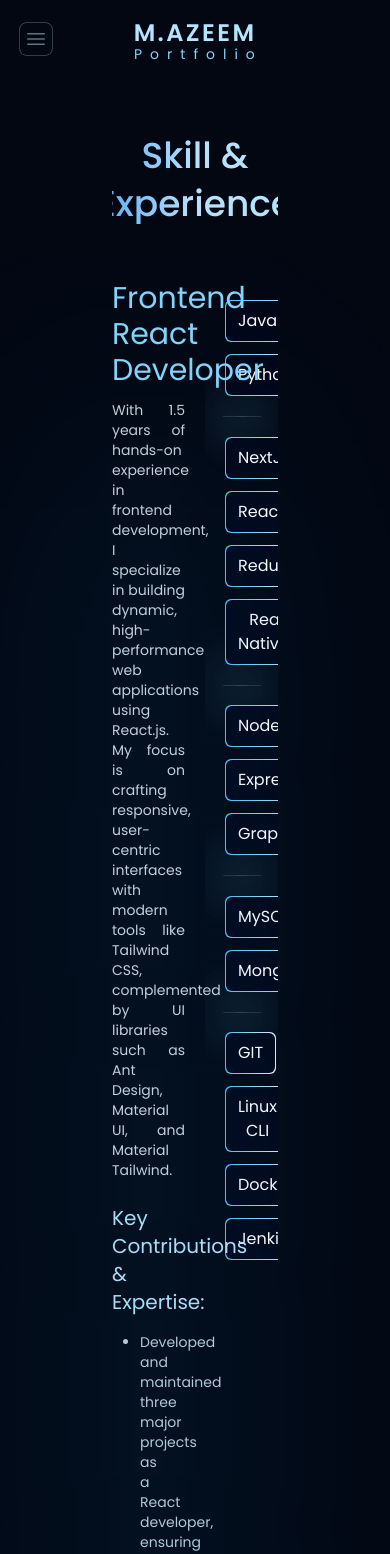
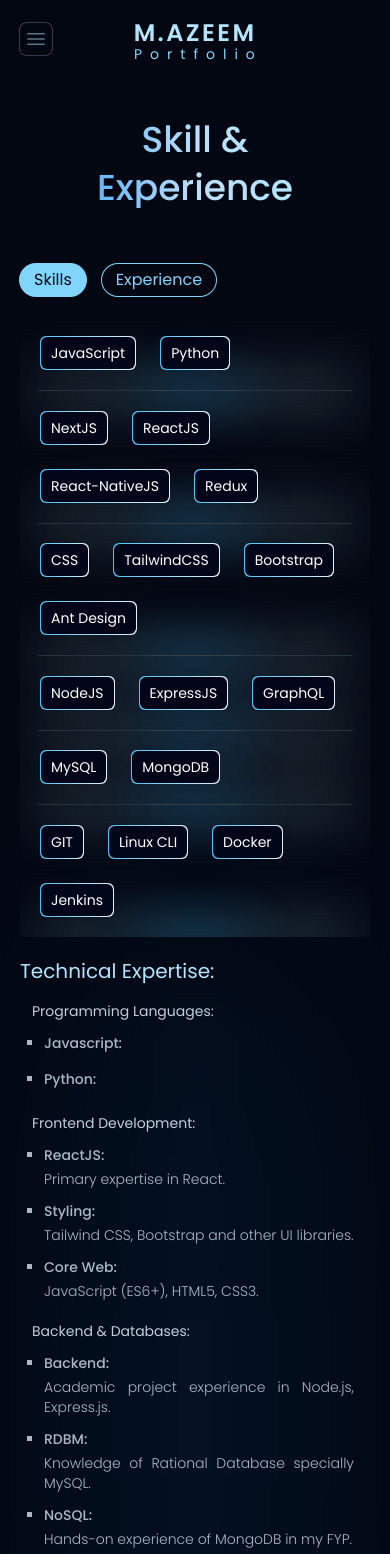
Before and after one commit to MAzeemSidd/M_Azeem_PortFolio, a Next.js app: page /skills in a window 390 px wide. Shown: the top 1554 px of the page. Built offline with nearby package versions, Linux system fonts and the light colour scheme.

Commit message:
Make Skills and Contact routes responsive.

```diff
--- a/src/components/links/About/index.tsx
+++ b/src/components/links/About/index.tsx
@@ -5,6 +5,14 @@ import { BuildingSVG, BriefcaseSVG } from './svgs'
 const About: FC<{}> = () => {
   return (
     <div className='h-auto overflow-x-hidden grid grid-flow-row grid-cols-1 pt-3 lg:pt-5 pb-16'>
+
+      <div className='place-items-center my-5'>
+        <div className=' grid place-items-center text-4xl font-medium text-transparent
+          bg-clip-text bg-gradient-to-r from-blue-300 via-blue-100 to-light-blue-100'>
+          <span>Personal Info</span>
+        </div>
+      </div>
+
       <InfoSection heading='Working Experience'>
         <InfoDiv
           heading='Reactjs Developer'
--- a/src/components/links/Contacts/index.tsx
+++ b/src/components/links/Contacts/index.tsx
@@ -1,17 +1,54 @@
 import { FC } from "react"
 import { ContactDetail } from './contact_detail'
-import { EnvelopeSVG, PhoneSVG, GitHubSVG, LinkedInSVG } from './svgs'
+import { EnvelopeSVG, PhoneSVG, GitHubSVG, LinkedInSVG, CopySVG, MailSVG, GotoSVG } from './svgs'
+
+const ContactBox = () => (
+  <div className="w-[300px] h-[180px] lg:h-[150px] relative group">
+    <div className="absolute z-10 top-0 left-1/2 -translate-x-1/2 size-12 rounded-full ring-1 ring-light-blue-200 text-light-blue-100 bg-[#020618] place-content-center place-items-center">
+      <MailSVG />
+    </div>
+    <div className="absolute z-0 w-full h-[85%] bg-gradient-to-r from-light-blue-300 to-blue-50 bottom-0 rounded-lg p-[1px]">
+      <div className="bg-blue-gray-900 w-full h-full rounded-lg place-content-end place-items-center space-y-10">
+          <div className="h-[85%] lg:h-[80%] pt-2 pb-5 flex flex-col justify-between items-center gap-2">
+            <div className="text-sm tracking-wider">Email</div>
+            <div className="flex flex-col items-center gap-2 lg:gap-0 lg:flex-row">
+              <div className="bg-gray-900 p-3 text-xs rounded-md lg:rounded-none lg:rounded-s-md">m.azeemsiddiqui94@gmail.com</div>
+              <div className="flex flex-row gap-3 lg:gap-0">
+                <div className="bg-white/20 hover:bg-white/30 active:bg-white/40 py-2 lg:py-3 px-2.5 flex flex-row items-center gap-1 lg:gap-0 lg:block lg:place-content-center cursor-pointer rounded-md lg:rounded-none">
+                  <div className="lg:hidden text-sm">Copy</div>
+                  <CopySVG width={15} height={15} />
+                </div>
+                <div className="bg-white/20 hover:bg-white/30 active:bg-white/40 py-2 lg:py-3 px-2.5 flex flex-row items-center gap-1 lg:gap-0 lg:block lg:place-content-center cursor-pointer rounded-md lg:rounded-none lg:rounded-e-md">
+                  <div className="lg:hidden text-sm">Mail to</div>
+                  <GotoSVG width={15} height={15} />
+                </div>
+              </div>
+            </div>
+          </div>
+      </div>
+    </div>
+  </div>
+)
 
 const Contact: FC<{}> = () => {
   return (
-    <div className="w-full max-w-[1440px] h-[calc(100vh-80px)] grid grid-flow-row place-content-center">
-      <div className="max-w-[60vw] w-full space-y-5 pb-20">
-        <div className="text-center text-5xl font-light text-transparent bg-clip-text bg-gradient-to-r from-blue-300 to-white pb-5">Contact Us</div>
-        <ContactDetail Icon={<EnvelopeSVG />} title='Email' text='m.azeemsiddiqui94@gmail.com' />
-        <ContactDetail Icon={<PhoneSVG />} title='Cell #' text='+92 316 2680990' />
-        <ContactDetail Icon={<GitHubSVG />} title='GitHub' link='https://github.com/MAzeemSidd' />
-        <ContactDetail Icon={<LinkedInSVG />} title='LinkedIn' link='https://www.linkedin.com/in/muhammad-azeem-siddiqui-2a0a53277/' />
-      </div>
+    <div className="w-full max-w-[1440px] h-auto lg:h-[calc(100vh-80px)] grid grid-flow-row place-content-center">
+        <div className='place-items-center my-8'>
+          <div className=' grid place-items-center text-4xl font-medium text-transparent
+            bg-clip-text bg-gradient-to-r from-blue-300 via-blue-100 to-light-blue-100'>
+            <span>Contact</span>
+          </div>
+        </div>
+
+        <ContactBox />
+
+        {/* <div className="max-w-[60vw] w-full space-y-5 pb-20"> */}
+            {/* <div className="text-center text-5xl font-light text-transparent bg-clip-text bg-gradient-to-r from-blue-300 to-white pb-5">Contact Us</div> */}
+          {/* <ContactDetail Icon={<EnvelopeSVG />} title='Email' text='m.azeemsiddiqui94@gmail.com' />
+          <ContactDetail Icon={<PhoneSVG />} title='Cell #' text='+92 316 2680990' />
+          <ContactDetail Icon={<GitHubSVG />} title='GitHub' link='https://github.com/MAzeemSidd' />
+          <ContactDetail Icon={<LinkedInSVG />} title='LinkedIn' link='https://www.linkedin.com/in/muhammad-azeem-siddiqui-2a0a53277/' /> */}
+        {/* </div> */}
     </div>
   )
 }
--- a/src/components/links/Contacts/svgs.tsx
+++ b/src/components/links/Contacts/svgs.tsx
@@ -27,3 +27,29 @@ export const LinkedInSVG = () => (
     d="M0 1.146C0 .513.526 0 1.175 0h13.65C15.474 0 16 .513 16 1.146v13.708c0 .633-.526 1.146-1.175 1.146H1.175C.526 16 0 15.487 0 14.854zm4.943 12.248V6.169H2.542v7.225zm-1.2-8.212c.837 0 1.358-.554 1.358-1.248c-.015-.709-.52-1.248-1.342-1.248S2.4 3.226 2.4 3.934c0 .694.521 1.248 1.327 1.248zm4.908 8.212V9.359c0-.216.016-.432.08-.586c.173-.431.568-.878 1.232-.878c.869 0 1.216.662 1.216 1.634v3.865h2.401V9.25c0-2.22-1.184-3.252-2.764-3.252c-1.274 0-1.845.7-2.165 1.193v.025h-.016l.016-.025V6.169h-2.4c.03.678 0 7.225 0 7.225z"
   />
 )
+
+interface SVGTypes { width?: number; height?: number; }
+
+export const CopySVG = ({ width=23, height=23 }: SVGTypes) => (
+  <svg xmlns="http://www.w3.org/2000/svg" width={width} height={height} viewBox="0 0 24 24">
+    <g fill="none" stroke="currentColor" strokeLinecap="round" strokeLinejoin="round" strokeWidth="2">
+      <rect width="14" height="14" x="8" y="8" rx="2" ry="2" />
+      <path d="M4 16c-1.1 0-2-.9-2-2V4c0-1.1.9-2 2-2h10c1.1 0 2 .9 2 2" />
+    </g>
+  </svg>
+)
+
+export const MailSVG = ({ width=23, height=23 }: SVGTypes) => (
+  <svg xmlns="http://www.w3.org/2000/svg" width={width} height={height} viewBox="0 0 24 24">
+    <g fill="none" stroke="currentColor" strokeLinecap="round" strokeLinejoin="round" strokeWidth="2">
+      <path d="m22 7l-8.991 5.727a2 2 0 0 1-2.009 0L2 7" />
+      <rect width="20" height="16" x="2" y="4" rx="2" />
+    </g>
+  </svg>
+)
+
+export const GotoSVG = ({ width=23, height=23 }: SVGTypes) => (
+  <svg xmlns="http://www.w3.org/2000/svg" width={width} height={height} viewBox="0 0 24 24">
+    <path fill="none" stroke="currentColor" strokeLinecap="round" strokeLinejoin="round" strokeWidth="2" d="M21 13v6a2 2 0 0 1-2 2H5a2 2 0 0 1-2-2V5a2 2 0 0 1 2-2h6m10 0l-9 9m3-9h6v6" />
+  </svg>
+)
--- /dev/null
+++ b/src/components/links/Skills/data.ts
@@ -0,0 +1,55 @@
+type skillsLabelNames = 'JavaScript' | 'Python'
+  | 'NextJS' | 'ReactJS' | 'React-NativeJS' | 'Redux'
+  | 'CSS' | 'TailwindCSS' | 'Bootstrap' | 'Ant Design'
+  | 'NodeJS' | 'ExpressJS' | 'GraphQL'
+  | 'MySQL' | 'MongoDB'
+  | 'GIT' | 'Linux CLI' | 'Docker' | 'Jenkins';
+
+export const skillsLabel: skillsLabelNames[][] = [
+  ['JavaScript', 'Python'],
+  ['NextJS', 'ReactJS', 'React-NativeJS', 'Redux'],
+  ['CSS', 'TailwindCSS', 'Bootstrap', 'Ant Design'],
+  ['NodeJS', 'ExpressJS', 'GraphQL'],
+  ['MySQL', 'MongoDB'],
+  ['GIT', 'Linux CLI', 'Docker', 'Jenkins']
+]
+
+interface skillsDetailedListType {
+  category: string;
+  skills: { title: string; text?: string; }[];
+}
+
+export const skillsDetailedList: skillsDetailedListType[] = [
+  {
+    category: 'Programming Languages',
+    skills: [
+      {title: 'Javascript'},
+      {title: 'Python'},
+    ]
+  },
+  {
+    category: 'Frontend Development',
+    skills: [
+      {title: 'ReactJS', text: 'Primary expertise in React.'},
+      {title: 'Styling', text: 'Tailwind CSS, Bootstrap and other UI libraries.'},
+      {title: 'Core Web', text: 'JavaScript (ES6+), HTML5, CSS3.'},
+    ]
+  },
+  {
+    category: 'Backend & Databases',
+    skills: [
+      {title: 'Backend', text: 'Academic project experience in Node.js, Express.js.'},
+      {title: 'RDBM', text: 'Knowledge of Rational Database specially MySQL.'},
+      {title: 'NoSQL', text: 'Hands-on experience of MongoDB in my FYP.'},
+    ]
+  },
+  {
+    category: 'Tools & DevOps',
+    skills: [
+      {title: 'Version Control', text: 'Git, GitHub'},
+      {title: 'Containerization', text: 'containerization knowledge and hands-on practices with Docker.'},
+      {title: 'Command-line', text: 'Knowledge of Linux CLI commands.'},
+      {title: 'CI/CD', text: 'Practical experience and knowledge of Jenkins.'},
+    ]
+  }
+];
--- a/src/components/links/Skills/index.tsx
+++ b/src/components/links/Skills/index.tsx
@@ -1,30 +1,13 @@
-import { FC } from 'react'
+'use client'
+
+import { FC, Fragment, JSX, useMemo, useState } from 'react'
 import { NestedList } from './nested_list'
 import { SkillsBox, SkillsBoxCategory, SkillsBoxCategoryDivider } from './skills_box'
+import { skillsDetailedList, skillsLabel } from './data'
 
-const Skills: FC<{}> = () => {
-  return (
-    <div className='h-auto min-w-screen py-14 px-28 grid grid-flow-row grid-cols-1 gap-14'>
-
-      <div className='text-4xl font-medium place-items-center'>
-        <div className=' grid grid-flow-row grid-cols-1 gap-2 place-items-center
-          text-transparent bg-clip-text bg-gradient-to-r from-blue-300 via-blue-100 to-light-blue-100 '>
-          <span>Skill &</span>
-          <span>Experience</span>
-        </div>
-      </div>
-
-      <div className='grid grid-flow-row grid-cols-2 gap-x-5'>
-
-        <div className='relative grid grid-flow-row grid-cols-1 gap-6'>
-
-          <div className='absolute z-0 top-1/2 left-1/2 transform -translate-x-1/2 -translate-y-1/2 h-[90%] w-[.5px] blur-xl opacity-60 bg-light-blue-200 shadow-[rgb(002,119,189)_0px_0px_500px_20px]' />
-
-          {/* <div className='absolute z-0 top-1/2 left-1/2 transform -translate-x-1/2 -translate-y-1/2 h-[6px] w-[50%] bg-light-blue-300 rounded-full blur-md opacity-80' /> */}
-
-          {/* <div className='absolute z-0 top-1/4 left-1/2 transform -translate-x-1/2 -translate-y-1/4 h-[50%] w-[1px] bg-light-blue-200 rounded-full blur-md opacity-80 shadow-[rgb(002,119,189)_0px_0px_500px_20px]' /> */}
-
-          <div className='relative z-10 grid grid-flow-row grid-cols-1 gap-3'>
+const ExperienceDetails: FC<{}> = () => (
+  <>
+    <div className='relative z-10 grid grid-flow-row grid-cols-1 gap-3 mt-3 lg:mt-0'>
       <div className='text-3xl text-light-blue-200'>Frontend React Developer</div>
 
       <div className='text-sm text-justify text-blue-50/85'>With 1.5 years of hands-on experience in frontend development, I specialize in building dynamic, high-performance web applications using React.js. My focus is on crafting responsive, user-centric interfaces with modern tools like Tailwind CSS, complemented by UI libraries such as Ant Design, Material UI, and Material Tailwind.</div>
@@ -34,7 +17,7 @@ const Skills: FC<{}> = () => {
 
       <div className='text-xl text-light-blue-100'>Key Contributions & Expertise:</div>
 
-            <ul className='list-disc list-outside ml-7 mr-9 mt-1 space-y-2 text-justify text-sm text-blue-50/85'>
+      <ul className='list-disc list-outside ml-3 md:ml-7 lg:mr-9 mt-1 space-y-2 text-justify text-sm text-blue-50/85'>
         <li>Developed and maintained three major projects as a React developer, ensuring seamless performance and cross-device compatibility.</li>
         <li>Collaborated with development teams to architect interactive, scalable, and accessible web applications.</li>
         <li>Translated design mockups into reusable, modular React components, optimizing both functionality and aesthetics.</li>
@@ -42,116 +25,104 @@ const Skills: FC<{}> = () => {
       </ul>
 
     </div>
+  </>
+)
 
+const SkillsDetailedList: FC<{}> = () => (
   <div className='relative z-10 grid grid-flow-row grid-cols-1 gap-3'>
-
-            {/* <div className='absolute z-0 top-1/2 left-1/2 transform -translate-x-1/2 -translate-y-1/2 h-[80%] w-[.5px] blur-xl opacity-50 bg-light-blue-200 shadow-[rgb(002,119,189)_0px_0px_500px_20px]' /> */}
 
     <div className='text-xl text-light-blue-100'>Technical Expertise:</div>
 
-            <ul className='list-disc list-outside ml-7 mr-9 mt-1 space-y-2 text-justify text-sm text-blue-50/85'>
+    <ul className='list-disc list-outside ml-3 mr-2 md:ml-7 lg:mr-9 mt-1 space-y-2 text-justify text-sm text-blue-50/85'>
+      {
+        skillsDetailedList.map(item => (
           <NestedList
-                heading='Programming Languages'
-                list={[
-                  {text: 'Javascript'},
-                  {text: 'Python'},
-                ]}
+            key={item.category}
+            category={item.category}
+            skills={item.skills}
           />
-              <NestedList
-                heading='Frontend Development'
-                list={[
-                  {title: 'ReactJS', text: 'Primary expertise in React.'},
-                  {title: 'Styling', text: 'Tailwind CSS, Bootstrap and other UI libraries.'},
-                  {title: 'Core Web', text: 'JavaScript (ES6+), HTML5, CSS3.'},
-                ]}
-              />
-              <NestedList
-                heading='Backend & Databases (Basic Knowledge)'
-                list={[
-                  {title: 'Backend', text: 'Academic project experience in Node.js, Express.js.'},
-                  {title: 'RDBM', text: 'Knowledge of Rational Database specially MySQL.'},
-                  {title: 'NoSQL', text: 'Hands-on experience of MongoDB in my FYP.'},
-                ]}
-              />
-              <NestedList
-                heading='Tools & DevOps (Familiarity)'
-                list={[
-                  {title: 'Version Control', text: 'Git, GitHub'},
-                  {title: 'Containerization', text: 'containerization knowledge and hands-on practices with Docker.'},
-                  {title: 'Command-line', text: 'Knowledge of Linux CLI commands.'},
-                  {title: 'CI/CD', text: 'Practical experience and knowledge of Jenkins.'},
-                ]}
-              />
+        ))
+      }
     </ul>
 
   </div>
+)
+
+type tabTypes = 'skills' | 'experience'
+
+const Skills: FC<{}> = () => {
+  const [tapType, setTapType] = useState<tabTypes>('skills');
+
+  const memoizedSkillsBoxes  = useMemo<JSX.Element[]>(() => (
+    skillsLabel.map((subSkills, index) => (
+      <Fragment key={index}>
+        <SkillsBoxCategory>
+          {
+            subSkills.map(skill => (
+              <SkillsBox key={skill} name={skill} />
+            ))
+          }
+        </SkillsBoxCategory>
+
+        <SkillsBoxCategoryDivider />
+      </Fragment>
+    ))
+  ), [])
+
+  return (
+    <div className='h-auto min-w-screen py-10 lg:py-14 px-5 sm:px-10 md:px-20 lg:px-28 grid grid-flow-row grid-cols-1 gap-14'>
+
+      <div className='place-items-center'>
+        <div className=' grid grid-flow-row grid-cols-1 gap-2 place-items-center text-4xl font-medium
+          text-transparent bg-clip-text bg-gradient-to-r from-blue-300 via-blue-100 to-light-blue-100'>
+          <span>Skill &</span>
+          <span>Experience</span>
+        </div>
+      </div>
+
+      <div className='flex flex-col gap-5'>
+
+        <div className='inline-flex lg:hidden gap-4'>
+          <button
+            onClick={() => setTapType('skills')}
+            className={`
+              rounded-full px-3.5 py-1 outline-none ring-1 ring-light-blue-200
+              ${tapType === 'skills' ? 'bg-light-blue-200 text-[#020618]' : 'bg-none text-light-blue-200'}
+            `}
+          >
+            Skills
+          </button>
+          <button
+            onClick={() => setTapType('experience')}
+            className={`
+              rounded-full px-3.5 py-1 outline-none ring-1 ring-light-blue-200
+              ${tapType === 'experience' ? 'bg-light-blue-200 text-[#020618]' : 'bg-none text-light-blue-200'}
+            `}
+          >
+            Experience
+          </button>
+        </div>
+
+        <div className='grid grid-flow-row grid-cols-1 lg:grid-cols-2 gap-5'>
+
+          <div className='relative grid grid-flow-row grid-cols-1 gap-6 order-2 lg:order-1'>
+
+            <div className='absolute z-0 top-1/2 left-1/2 transform -translate-x-1/2 -translate-y-1/2 h-[90%] w-[.5px] blur-xl opacity-60 bg-light-blue-200 shadow-[rgb(002,119,189)_0px_0px_500px_20px]' />
+
+            <div className={`${tapType === 'experience' ? 'block' : 'hidden'} lg:block space-y-7`}><ExperienceDetails /></div>
+
+            <div className={`${tapType === 'skills' ? 'block' : 'hidden'} lg:block`}><SkillsDetailedList /></div>
 
           </div>
 
-        <div className='pl-0 overflow-hidden w-full'>
-
-          <SkillsBoxCategory>
-            <SkillsBox name='JavaScript' />
-            <SkillsBox name='Python' />
-          </SkillsBoxCategory>
-
-          <SkillsBoxCategoryDivider />
-
-          <SkillsBoxCategory>
-            <SkillsBox name='NextJS' />
-            <SkillsBox name='ReactJS' />
-            <SkillsBox name='Redux' />
-            <SkillsBox name='React NativeJS' />
-          </SkillsBoxCategory>
-
-          <SkillsBoxCategoryDivider />
-
-          <SkillsBoxCategory>
-            <SkillsBox name='NodeJS' />
-            <SkillsBox name='ExpressJS' />
-            <SkillsBox name='GraphQL' />
-          </SkillsBoxCategory>
-
-          <SkillsBoxCategoryDivider />
-
-          <SkillsBoxCategory>
-            <SkillsBox name='MySQL' />
-            <SkillsBox name='MongoDB' />
-          </SkillsBoxCategory>
-
-          <SkillsBoxCategoryDivider />
-
-          <SkillsBoxCategory>
-            <SkillsBox name='GIT' />
-            <SkillsBox name='Linux CLI' />
-            <SkillsBox name='Docker' />
-            <SkillsBox name='Jenkins' />
-          </SkillsBoxCategory>
+          <div className={`${tapType === 'skills' ? 'block' : 'hidden'} lg:block order-1 lg:order-2 overflow-hidden w-full`}>
+            { memoizedSkillsBoxes }
+          </div>
 
         </div>
-        {/* <div className='grid grid-flow-row grid-cols-3'> */}
-          {/* <SkillCircle skillName='Python' size={20} verticalPlacement='center' horizontalPlacement='right' />
-          <SkillCircle skillName='Java' size={16} horizontalPlacement='center' />
-          <SkillCircle skillName='JavaScript' size={28} horizontalPlacement='center' />
-          <SkillCircle skillName='HTML' size={16} verticalPlacement='center' horizontalPlacement='right' />
-          <SkillCircle skillName='CSS' size={16} horizontalPlacement='center' />
-          <SkillCircle skillName='TailwindCSS' size={32} horizontalPlacement='center' />
-          <SkillCircle skillName='ReactJS' size={24} horizontalPlacement='center' />
-          <SkillCircle skillName='React-NativeJS' size={40} />
-          <SkillCircle skillName='Bootstrap' size={28} horizontalPlacement='left' />
-          <SkillCircle skillName='NodeJS' size={20} horizontalPlacement='right' />
-          <SkillCircle skillName='ExpressJS' size={28} horizontalPlacement='right' />
-          <SkillCircle skillName='Redux' size={20} verticalPlacement='bottom' horizontalPlacement='center' />
-          <SkillCircle skillName='MySQL' size={20} verticalPlacement='bottom' horizontalPlacement='center' />
-          <SkillCircle skillName='MongoDB' size={24} />
-          <SkillCircle skillName='GIT' size={16} verticalPlacement='center' />
-          <SkillCircle skillName='GitHub' size={20} horizontalPlacement='right' />
-          <SkillCircle skillName='Linux CLI' size={24} verticalPlacement='bottom' horizontalPlacement='center' />
-          <SkillCircle skillName='Docker' size={20} horizontalPlacement='center' /> */}
-        {/* </div> */}
+      </div>
 
 
-      </div>
 
     </div>
   )
--- a/src/components/links/Skills/nested_list.tsx
+++ b/src/components/links/Skills/nested_list.tsx
@@ -1,22 +1,22 @@
-import { FC } from "react";
+import { FC, memo } from "react";
 
 interface NestedListTypes {
-  heading: string;
-  list?: {title?: string; text?: string}[];
+  category: string;
+  skills?: {title: string; text?: string}[];
 }
 
-export const NestedList: FC<NestedListTypes> = ({heading, list}) => (
-  <li className='space-y-2 pb-3'>
-    <div>{heading}:</div>
-    <ul className='list-[square] list-outside ml-7 mr-9 mt-1 space-y-2 text-justify text-sm text-blue-50/75'>
-      {list?.map((item, index) => (
+export const NestedList: FC<NestedListTypes> = memo(({category, skills}) => (
+  <li className='pb-3 flex flex-col justify-start gap-3'>
+    <div>{category}:</div>
+    <ul className='list-[square] list-outside ml-3 mr-2 md:ml-7 lg:mr-9 space-y-3 text-sm text-blue-50/75'>
+      {skills?.map((item, index) => (
         <li key={index}>
-          <div className='flex flex-row gap-2'>
+          <div className='flex flex-col lg:flex-row gap-1 lg:gap-2'>
             {item.title && <span className='font-medium'>{item.title}:</span>}
-            <span className='inline-block font-light break-words'>{item?.text}</span>
+            <span className='inline-block font-light break-words text-justify'>{item?.text}</span>
           </div>
         </li>
       ))}
     </ul>
   </li>
-)
+));
--- a/src/components/links/Skills/skills_box.tsx
+++ b/src/components/links/Skills/skills_box.tsx
@@ -6,7 +6,7 @@ export const SkillsBox: FC<SkillsBoxTypes> = ({ name }) => {
   return (<div>
 
       <div className="group inline-block max-w-[200px] bg-gradient-to-r from-light-blue-300 to-blue-50 rounded-md p-[1px] hover:bg-[#020618] hover:from-transparent hover:to-transparent shadow-none transition-all duration-500 ease-out hover:shadow-[rgb(197,255,255)_0px_0px_15px_2px] cursor-default">
-        <div className="bg-[#020618] text-white group-hover:text-blue-gray-100 px-3 py-2 rounded-md whitespace-normal break-words text-center">
+        <div className="bg-[#020618] text-white text-sm md:text-base group-hover:text-blue-gray-100 px-2.5 md:px-3 py-1.5 md:py-2 rounded-md whitespace-normal break-words text-center">
           { name }
         </div>
       </div>
@@ -18,7 +18,7 @@ interface SkillsBoxCategoryTypes { children: ReactNode; }
 
 export const SkillsBoxCategory: FC<SkillsBoxCategoryTypes> = ({ children }) => {
   return (
-    <div className='flex flex-wrap gap-x-6 gap-y-3 items-start justify-start content-start p-5 overflow-hidden w-full'>
+    <div className='flex flex-wrap gap-6 p-5 w-full'>
       { children }
     </div>
   )
```
Lines whose indentation alone changed are shown as unchanged.
